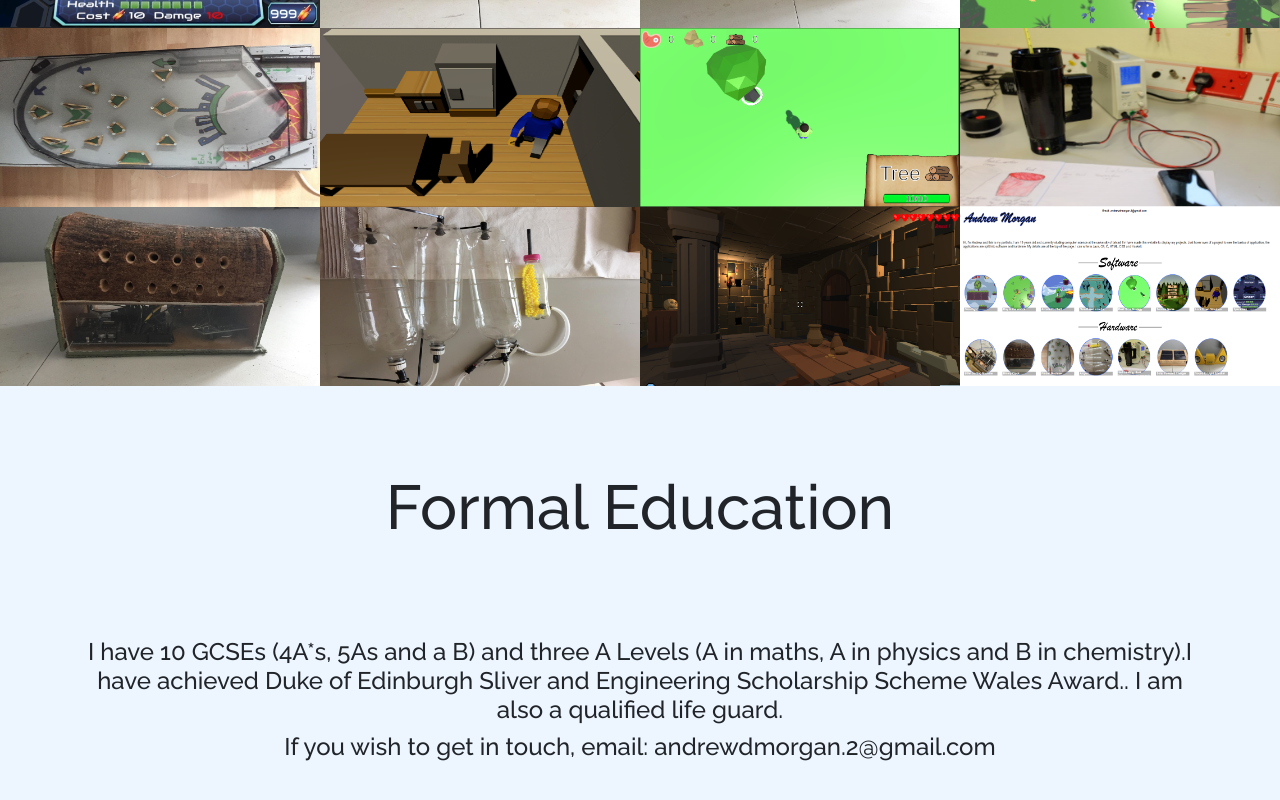
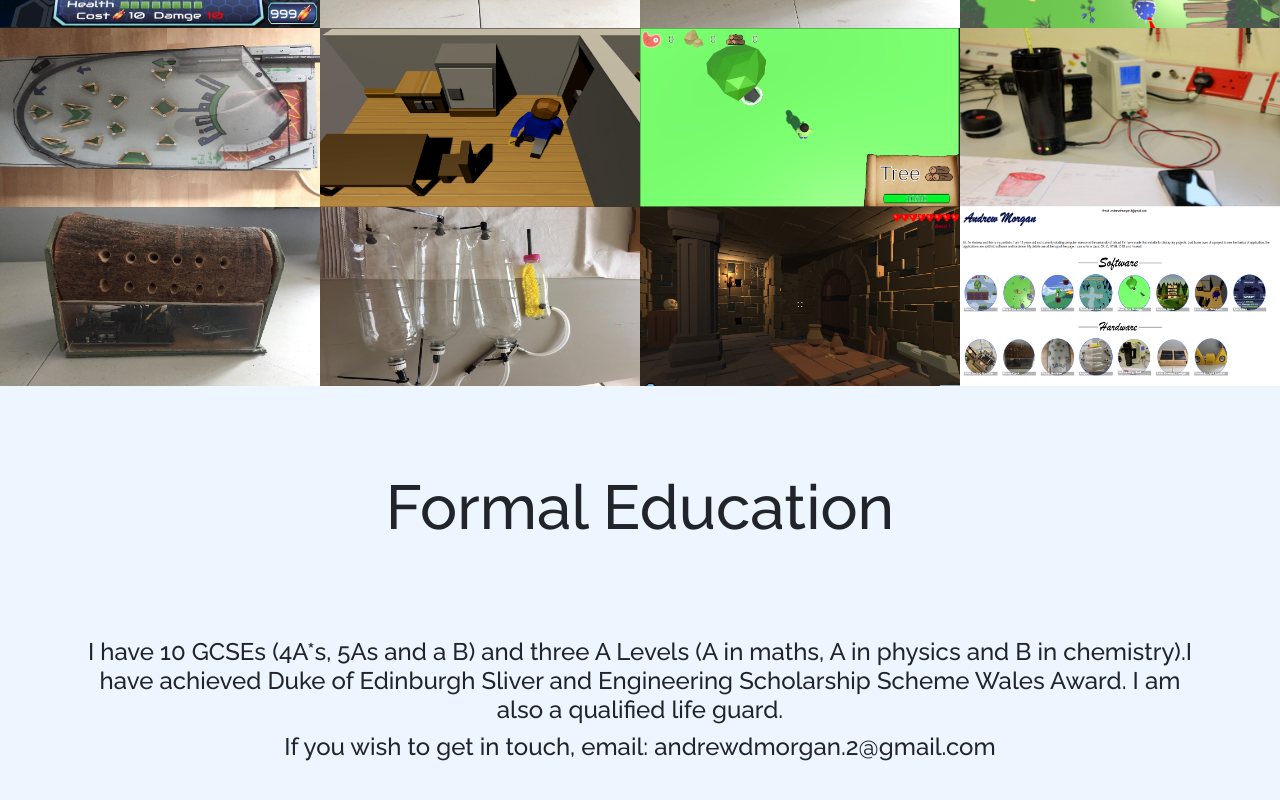
Before and after one commit to AndrewMorgan2/Portfolio, a plain HTML site: page index.html in a window 1280 px wide. Shown: the part 1799-2599 px from the top of the page. Drawn offline with Linux system fonts and the light colour scheme.

Commit message:
Update index.html

```diff
--- a/index.html
+++ b/index.html
@@ -422,7 +422,7 @@
 
       <div class="container text-center">
         <h3>
-            I have 10 GCSEs (4A*s, 5As and a B) and three A Levels (A in maths, A in physics and B in chemistry).I have achieved Duke of Edinburgh Sliver and Engineering Scholarship Scheme Wales Award.. I am also a qualified life guard.
+            I have 10 GCSEs (4A*s, 5As and a B) and three A Levels (A in maths, A in physics and B in chemistry).I have achieved Duke of Edinburgh Sliver and Engineering Scholarship Scheme Wales Award. I am also a qualified life guard.
         </h3>
         <h3>
           If you wish to get in touch, email: andrewdmorgan.2@gmail.com
```
